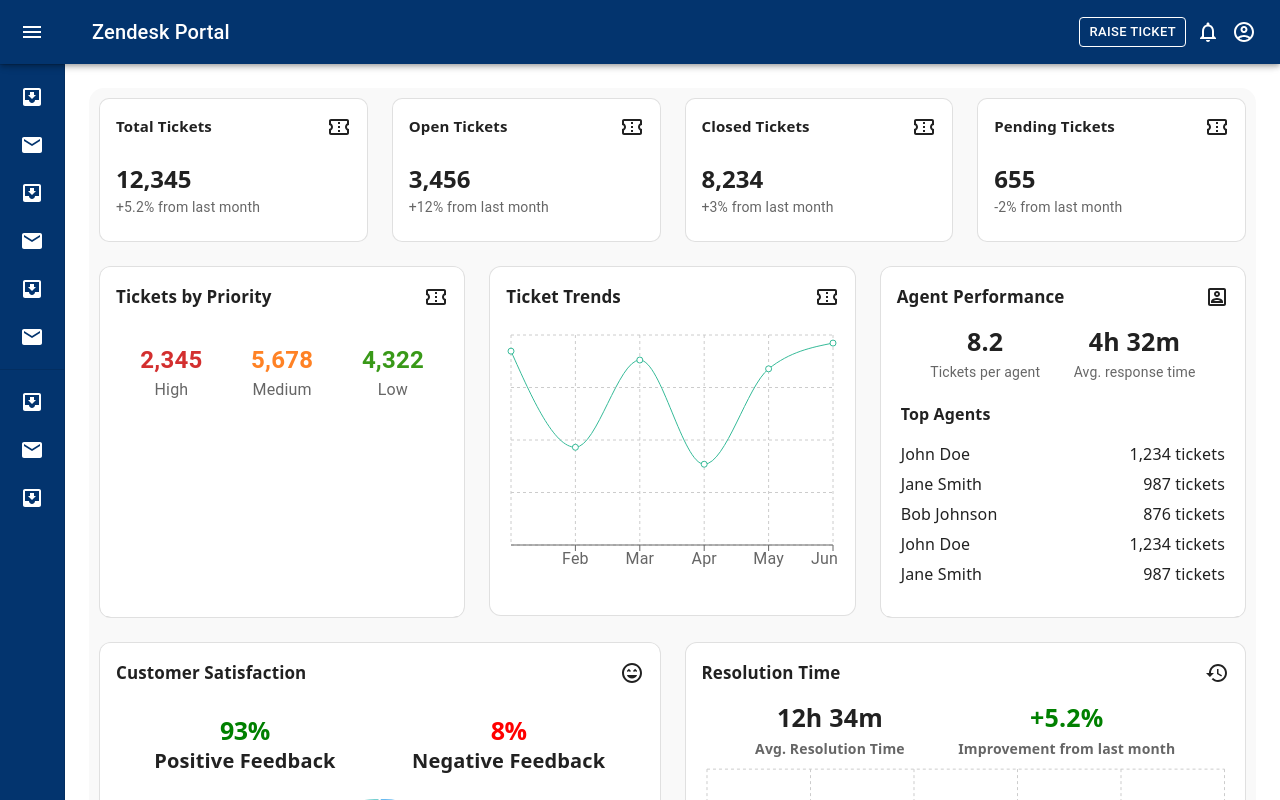
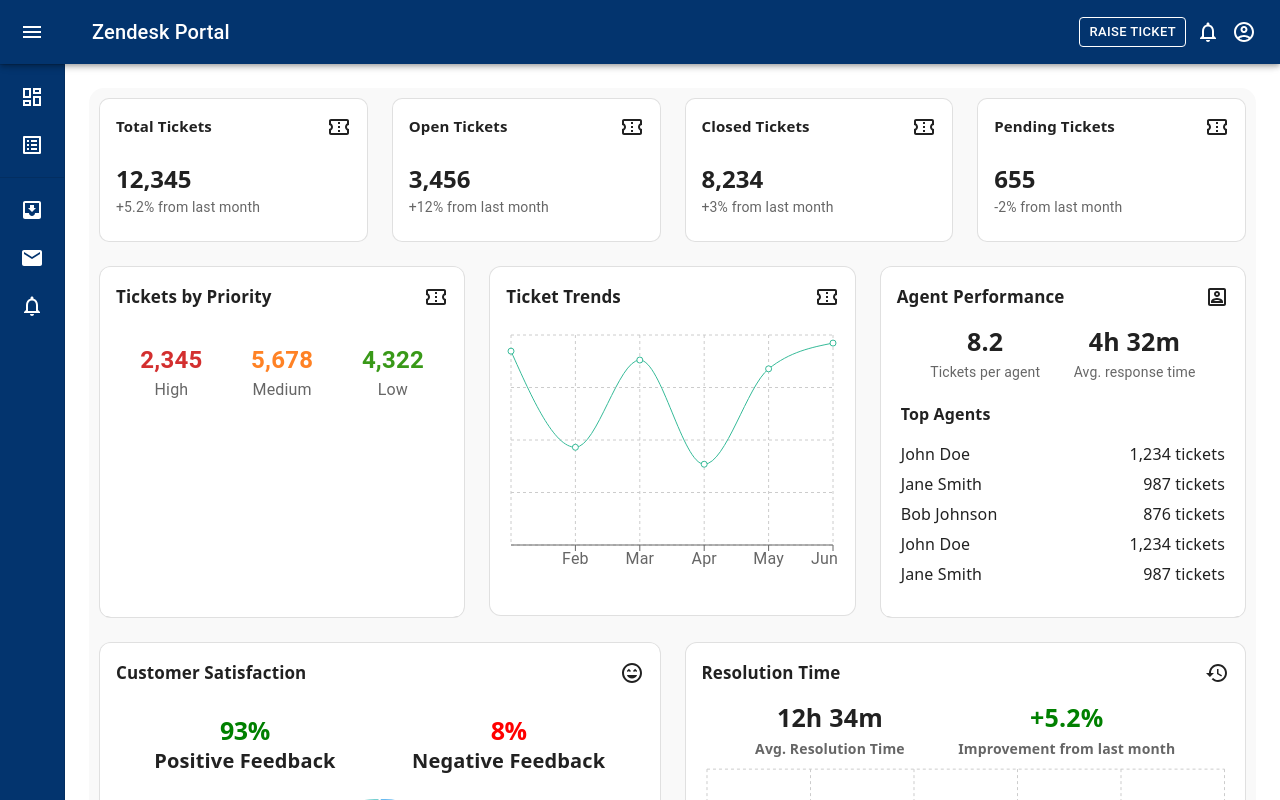
Before and after one commit to PriyanshuKherade8/Zendex, a React (Create React App) app: page / in a window 1280 px wide. Shown: the top 800 px of the page. Built offline with nearby package versions, Linux system fonts and the light colour scheme.

Commit message:
fix: navigation icon

```diff
--- a/src/modules/DashBoard.js
+++ b/src/modules/DashBoard.js
@@ -32,6 +32,8 @@
 import NotificationsNoneOutlinedIcon from "@mui/icons-material/NotificationsNoneOutlined";
 import RaiseForm from "./TicketsFlow/TicketsComponent/RaiseForm";
 import TicketView from "./ViewTicket/TicketView";
+import DashboardOutlinedIcon from "@mui/icons-material/DashboardOutlined";
+import ListAltOutlinedIcon from "@mui/icons-material/ListAltOutlined";
 import { primaryColor } from "./ThemeColor";
 
 const drawerWidth = 240;
@@ -151,7 +153,6 @@
           <Button
             variant="outlined"
             size="small"
-            // color="primary"
             onClick={() => handleNavigation("/raise-ticket")}
             style={{
               marginRight: "10px",
@@ -180,17 +181,15 @@
         <Divider />
         <List>
           {[
-            "Dashboard",
-            "DashboardTwo",
-            "dashboardthree",
-            "Starred",
-            "Send email",
-            "Drafts",
-          ].map((text, index) => (
-            <ListItem key={text} disablePadding sx={{ display: "block" }}>
+            { text: "Dashboard", icon: <DashboardOutlinedIcon /> },
+            { text: "Total Tickets", icon: <ListAltOutlinedIcon /> },
+            // { text: "DashboardThree", icon: <NotificationsNoneOutlinedIcon /> },
+            // { text: "Starred", icon: <AccountCircleOutlinedIcon /> },
+          ].map((item, index) => (
+            <ListItem key={item.text} disablePadding sx={{ display: "block" }}>
               <ListItemButton
                 onClick={() =>
-                  handleNavigation(text.toLowerCase().replace(" ", "-"))
+                  handleNavigation(item.text.toLowerCase().replace(" ", "-"))
                 }
                 sx={{
                   minHeight: 48,
@@ -206,10 +205,10 @@
                     color: "white",
                   }}
                 >
-                  {index % 2 === 0 ? <InboxIcon /> : <MailIcon />}
+                  {item.icon}
                 </ListItemIcon>
                 <ListItemText
-                  primary={text}
+                  primary={item.text}
                   sx={{ opacity: open ? 1 : 0, color: "white" }}
                 />
               </ListItemButton>
@@ -218,11 +217,15 @@
         </List>
         <Divider />
         <List>
-          {["All mail", "Trash", "Spam"].map((text, index) => (
-            <ListItem key={text} disablePadding sx={{ display: "block" }}>
+          {[
+            { text: "All mail", icon: <InboxIcon /> },
+            { text: "Trash", icon: <MailIcon /> },
+            { text: "Spam", icon: <NotificationsNoneOutlinedIcon /> },
+          ].map((item, index) => (
+            <ListItem key={item.text} disablePadding sx={{ display: "block" }}>
               <ListItemButton
                 onClick={() =>
-                  handleNavigation(text.toLowerCase().replace(" ", "-"))
+                  handleNavigation(item.text.toLowerCase().replace(" ", "-"))
                 }
                 sx={{
                   minHeight: 48,
@@ -238,10 +241,10 @@
                     color: "white",
                   }}
                 >
-                  {index % 2 === 0 ? <InboxIcon /> : <MailIcon />}
+                  {item.icon}
                 </ListItemIcon>
                 <ListItemText
-                  primary={text}
+                  primary={item.text}
                   sx={{ opacity: open ? 1 : 0, color: "white" }}
                 />
               </ListItemButton>
@@ -255,13 +258,9 @@
           {/* Define your routes here */}
           <Route path="/" element={<DashboardFive />} /> {/* Default route */}
           <Route path="/dashboard" element={<DashboardFive />} />
-          <Route path="/dashboardtwo" element={<DashboardTwo />} />
+          <Route path="/total-tickets" element={<SearchFilter />} />
           <Route path="/dashboardthree" element={<DashboardFive />} />
           <Route path="/Starred" element={<DashBoardComp />} />
-          <Route path="/drafts" element={<TestComponent />} />
-          <Route path="/all-mail" element={<TestComponent />} />
-          <Route path="/trash" element={<TestComponent />} />
-          <Route path="/spam" element={<TestComponent />} />
           <Route path="/total-tickets" element={<SearchFilter />} />
           <Route path="/open-tickets" element={<SearchFilter />} />
           <Route path="/closed-tickets" element={<SearchFilter />} />
```
